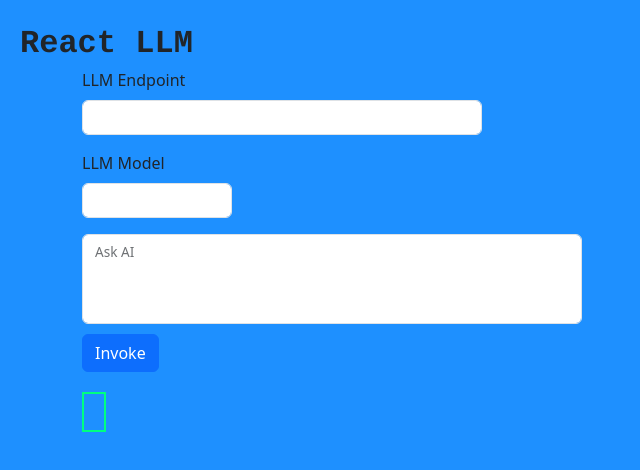
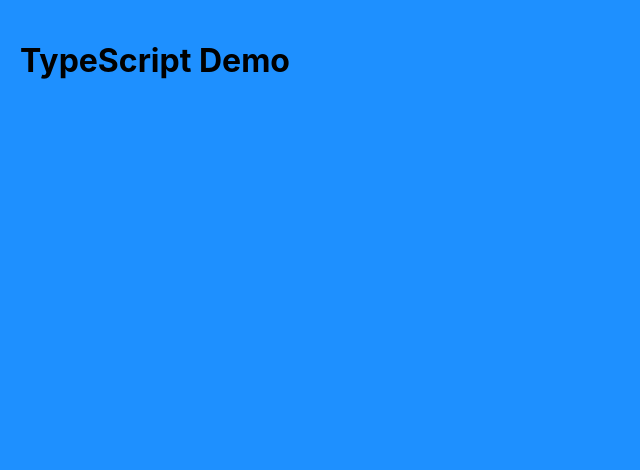
Before and after one commit to madukai/UI_AI_LLM, a React app: page / in a window 1280 px wide. Shown: the top 470 px of the page, without its empty margins (0-640 px from the left). Built offline with nearby package versions, Linux system fonts and the light colour scheme; the HTML template or start-up script is replaced by a standard one.

Commit message:
Convert React App into typescript

```diff
--- a/package.json
+++ b/package.json
@@ -33,9 +33,15 @@
     "@babel/core": "^7.28.0",
     "@babel/preset-env": "^7.28.0",
     "@babel/preset-react": "^7.27.1",
+    "@types/node": "^24.1.0",
+    "@types/react": "^19.1.8",
+    "@types/react-dom": "^19.1.6",
     "babel-loader": "^10.0.0",
     "css-loader": "^7.1.2",
+    "html-webpack-plugin": "^5.6.3",
     "style-loader": "^4.0.0",
+    "ts-loader": "^9.5.2",
+    "typescript": "^5.8.3",
     "webpack": "^5.100.2",
     "webpack-cli": "^6.0.1",
     "webpack-dev-server": "^5.2.2"
--- a/src/App.js
+++ /dev/null
@@ -1,13 +0,0 @@
-import React from "react";
-import LLM from "./components/llm/llm";
-import "./App.css";
-
-function App() {
-  return (
-    <div className="App">
-      <LLM />
-    </div>
-  );
-}
-
-export default App;
--- /dev/null
+++ b/src/App.tsx
@@ -0,0 +1,13 @@
+import React from 'react';
+import { FC } from 'react';
+import './App.css';
+
+interface AppProps {
+  title: string;
+}
+
+const App: FC<AppProps> = ({ title }) => {
+  return <h1>{title}</h1>;
+};
+
+export default App;
--- a/src/components/llm/llm.js
+++ /dev/null
@@ -1,111 +0,0 @@
-import React, { useState } from 'react';
-import 'bootstrap/dist/css/bootstrap.css';
-import "./llm.css";
-
-const fetchDataFromLLM = async (msg, llmURL = '') => {
-  const urlEndPOint = llmURL || 'http://127.0.0.1:11434/api/chat';
-  const  apiResponse = await fetch(urlEndPOint, {
-    method: 'POST',
-    headers: {
-      'Content-Type': 'application/json',
-      Accept: 'application/json',
-    },
-    body: JSON.stringify(msg)
-  });
-  const result = await apiResponse.text();
-  return result;
-};
-
-const parseJSONString = (jsonString) => {
-  if (!jsonString || typeof jsonString !== 'string') {
-    return "Error: Input must be a non-empty string.";
-  }
-
-  const regex = /({(?:[^{}]|{[^{}]*})*})/g;
-
-  const matches = [];
-  let match;
-
-  while ((match = regex.exec(jsonString)) !== null) {
-    matches.push(match[1]);
-  }
-
-  if (matches.length === 0) {
-    return "Error: No valid JSON objects found in the input string.";
-  }
-
-  const formattedJsonString = `[${matches.join(',')}]`;
-
-  try {
-    JSON.parse(formattedJsonString);
-    return formattedJsonString;
-  } catch (e) {
-    return `Error: Failed to parse the generated JSON. This might indicate malformed individual JSON objects. Original error: ${e.message}`;
-  }
-}
-
-function LLM() {
-    const [userPrompt, setUserPrompt] = useState('');
-    const [aiResponse, setAIResponse] = useState('');
-    const [llmEndpoint, setllmEndpoint] = useState('');
-    const [llmModel, setllmModel] = useState('');
-
-    const invoke = async () => {
-      setAIResponse('Currently Thinking...');
-      const msg = {
-        model: llmModel || 'gemma3:1b',
-        messages: [{ role: 'user', content: userPrompt }],
-      };
-      const response = await fetchDataFromLLM(msg, llmEndpoint);
-      const formatResponse = JSON.parse(parseJSONString(response));
-      const len = formatResponse.length;
-      let aiResponse = '';
-      for (let i = 0; i < len; i++) {
-        aiResponse += formatResponse[i].message.content;
-      }
-      setAIResponse(aiResponse);
-    }
-
-    const handleChange = (ev) => {
-      setUserPrompt(ev.target.value);
-    }
-
-    const handleLLMEndpoint = (ev) => {
-      setllmEndpoint(ev.target.value);
-    }
-
-    const handleLLMModel = (ev) => {
-      setllmModel(ev.target.value);
-    }
-
-    return (
-    <div>
-        <div className='llm-header'>React LLM</div>
-        <div className='container'>
-          <div className="form-setting">
-              <div className="mb-3">
-                <label htmlFor="llmEndPointInput" className="form-label">LLM Endpoint</label>
-                <input className="form-control llm-endpoint-input" value={llmEndpoint} onChange={handleLLMEndpoint} id="llmEndPointInput" />
-              </div>
-              <div className="mb-3">
-                <label htmlFor="llmModelInput" className="form-label">LLM Model</label>
-                <input className="form-control llm-model-input" value={llmModel} onChange={handleLLMModel} id="llmModelInput" />
-              </div>
-          </div>
-          <div className="form-floating">
-            <textarea
-              id="floatingTextarea2"
-              className="prompt-input form-control"
-              value={userPrompt}
-              onChange={handleChange}
-            />
-            <label htmlFor="floatingTextarea2">Ask AI</label>
-          </div>
-          <button type="button" onClick={invoke} className="invoke-btn btn btn-primary">Invoke</button>
-          <div className='AI_response container-lg'><p>{aiResponse}</p></div>
-        </div>
-    </div>
-  );
-}
-
-export default LLM;
--- a/src/index.js
+++ /dev/null
@@ -1,12 +0,0 @@
-import React from 'react';
-import ReactDOM from 'react-dom/client';
-import './index.css';
-import App from './App';
-
-const container = document.getElementById("root");
-const root = ReactDOM.createRoot(container);
-root.render(
-    <React.StrictMode>
-        <App />
-    </React.StrictMode>,
-);
--- /dev/null
+++ b/src/index.tsx
@@ -0,0 +1,10 @@
+import React from 'react';
+import ReactDOM from 'react-dom/client';
+import App from './App';
+import './index.css';
+
+ReactDOM.createRoot(document.getElementById('root')!).render(
+  <React.StrictMode>
+    <App title='TypeScript Demo' />
+  </React.StrictMode>
+);
--- a/webpack.config.js
+++ b/webpack.config.js
@@ -1,13 +1,12 @@
 const path = require('path');
+const HtmlWebpackPlugin = require('html-webpack-plugin');
 
 module.exports = {
-    entry: './src/index.js',
+    entry: './src/index.tsx',
     output: {
         path: path.resolve(__dirname, 'dist'),
         filename: 'bundle.js',
-        publicPath: '/',
     },
-    mode: 'development',
     module: {
         rules: [
             {
@@ -15,25 +14,21 @@ module.exports = {
                 use: ["style-loader", "css-loader"],
             },
             {
-                test: /\.(js|jsx)$/,
+                test: /\.tsx?$/,
+                use: 'ts-loader',
                 exclude: /node_modules/,
-                use: {
-                    loader: 'babel-loader',
-                    options: {
-                        presets: ['@babel/preset-env', '@babel/preset-react'],
-                    },
-                },
             },
         ],
     },
+    resolve: {
+        extensions: ['.ts', '.tsx', '.js']
+    },
     devServer: {
-        static: path.resolve(__dirname, 'dist'),
+        static: './dist',
         compress: true,
         port: 3000,
         historyApiFallback: true,
+        hot: true,
     },
-
-    resolve: {
-        extensions: ['.js', '.jsx'],
-    },
+    plugins: [new HtmlWebpackPlugin()],
 };
```
Also changed, not shown: src/setupTests.js (deleted, +0 -5 lines), tsconfig.json (added, +12 -0 lines), 2 other files (tests, documents, lock files or other folders).
